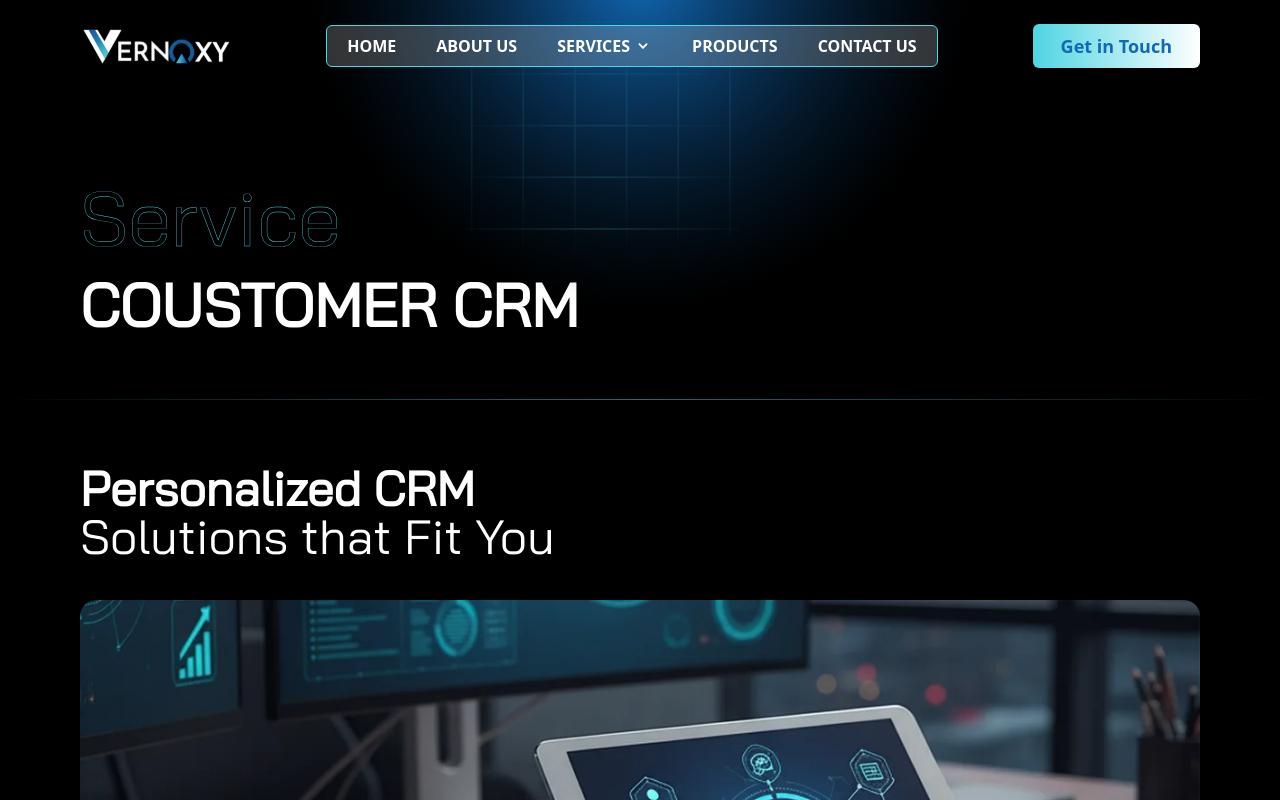
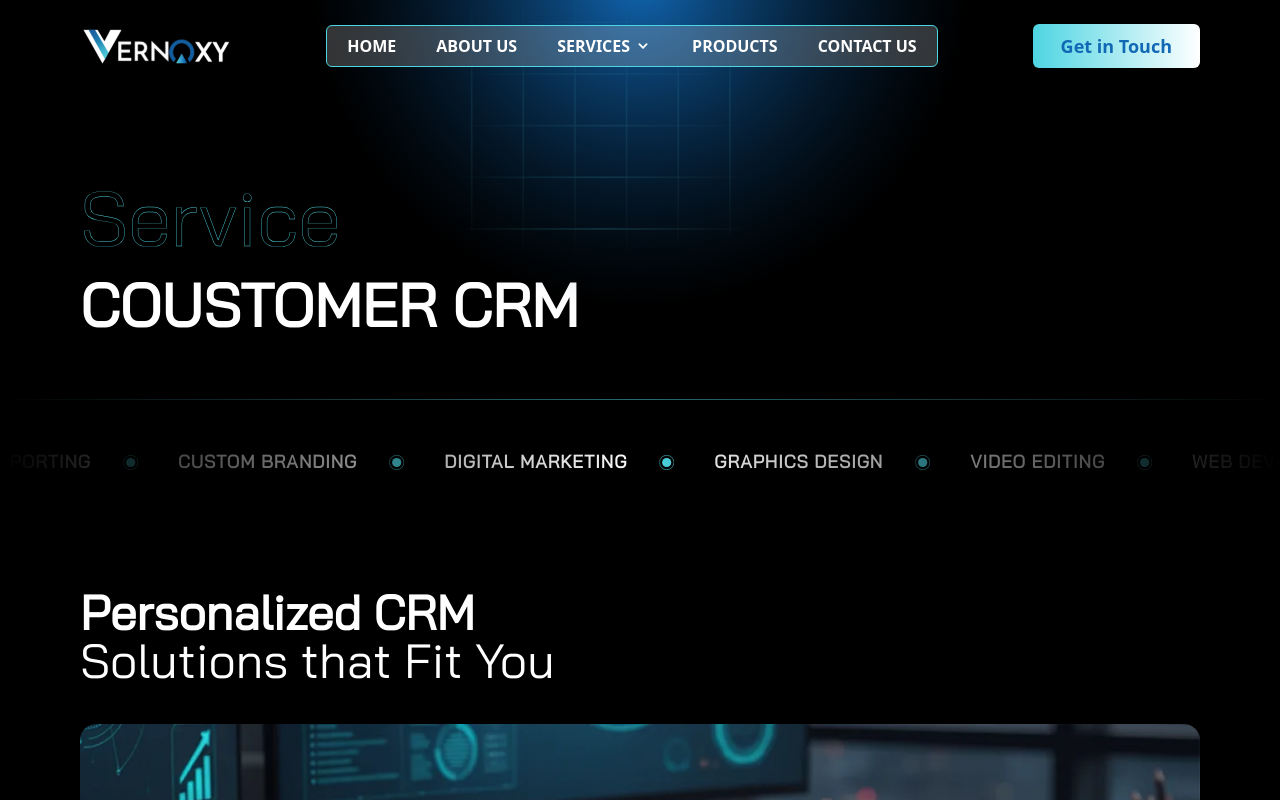
Before and after one commit to vernoxy2/Vernoxy-Media, a React (Vite) app: page /services/video_editing in a window 1280 px wide. Shown: the top 800 px of the page. Built offline with nearby package versions, Linux system fonts and the light colour scheme.

Commit message:
add Contact Page 3009

```diff
--- /dev/null
+++ b/src/Components/ServiceSlider.jsx
@@ -0,0 +1,40 @@
+import React from "react";
+import Icon from "../assets/ServicePageImg/KeyListIcon.svg";
+
+const Service = [
+  "web design",
+  "analytics & reporting",
+  "custom branding",
+  "digital marketing",
+  "graphics design",
+  "video editing",
+  "web development",
+  "strategy consulting",
+];
+
+const ServiceSlider = () => {
+  return (
+    <div className="relative">
+      <div className="overflow-hidden py-12 container px-0 mx-auto relative">
+        <div
+          className="flex gap-8 whitespace-nowrap animate-marquee"
+          aria-hidden="true"
+        >
+          {[...Service, ...Service, ...Service].map((item, index) => (
+            <div key={index} className="flex items-center gap-10 flex-shrink-0">
+              <img src={Icon} alt="" className="" />
+              <p className="text-lg tracking-wider font-semibold uppercase font-Bai_Jamjuree">
+                {item}
+              </p>
+            </div>
+          ))}
+        </div>
+      </div>
+      <div className="absolute top-0 left-0 w-full h-full bg-gradient-to-r from-vernoxy via-transparent to-vernoxy">
+
+      </div>
+    </div>
+  );
+};
+
+export default ServiceSlider;
--- a/src/Pages/Services/DigitalMarketing/DigitalMarketing.jsx
+++ b/src/Pages/Services/DigitalMarketing/DigitalMarketing.jsx
@@ -5,6 +5,7 @@ import PrimaryBanner from "../../../Components/PrimaryBanner";
 import bannerImg from "../../../assets/ServicePageImg/BannerImg/DM.webp"
 import FatureKey from "../../../Components/FatureKey";
 import keyBanner from "../../../assets/ServicePageImg/FatureKey/Key1.webp"
+import ServiceSlider from "../../../Components/ServiceSlider";
 
 const KeyItems = [
   "Content Marketing That Tells Your Brand's Story",
@@ -22,6 +23,7 @@ const DigitalMarketing = () => {
         title={"Service"}
         subtitle={"Dedital marketing & Branding"}
       />
+      <ServiceSlider />
       <PrimaryBanner boldText={"Driving Growth Through"} normalText={"Data-Driven Marketing Solutions"} bannerImg={bannerImg} description={"Our digital marketing services are designed to elevate your brand and reach your target audience effectively. We develop customized strategies that include SEO, PPC advertising, social media marketing, content marketing, and email campaigns. By leveraging data-driven insights and the latest trends, we maximize engagement, drive traffic, and boost conversions, ensuring a measurable return on your investment. Let us help you grow your digital presence and achieve your business goals."} />
       <FatureKey boldText={"Key Feature of "} normalText={"Digital Marketing"} Keybanner={keyBanner} KeyList={KeyItems}/>
       <AIRevolution />
--- a/src/Pages/Services/GraphicsDesign/GraphicsDesign.jsx
+++ b/src/Pages/Services/GraphicsDesign/GraphicsDesign.jsx
@@ -5,6 +5,7 @@ import PrimaryBanner from '../../../Components/PrimaryBanner'
 import BannereImg from '../../../assets/ServicePageImg/BannerImg/AD.webp'
 import FatureKey from '../../../Components/FatureKey'
 import keyBanner from "../../../assets/ServicePageImg/FatureKey/AppDKey.webp";
+import ServiceSlider from '../../../Components/ServiceSlider'
 
 const KeyItems = [
   "User-Friendly Interfaces",
@@ -19,6 +20,7 @@ const GraphicsDesign = () => {
   return (
     <div>
       <PrimaryHero title={"Service"} subtitle={"App Development"} />
+      <ServiceSlider/>
       <PrimaryBanner boldText={"Designing the Future,"} normalText={"One App at a Time"} bannerImg={BannereImg} description={"We specialize in designing and developing applications that combine intuitive user experiences with powerful functionality. From initial planning to final deployment, we ensure each app is tailored to meet user needs, streamline workflows, and deliver measurable results."}/>
       <FatureKey boldText={"Key Feature of "} normalText={"App Development"} Keybanner={keyBanner} KeyList={KeyItems}/>
       <AIRevolution/>
--- a/src/Pages/Services/VideoEditing/VideoEditing.jsx
+++ b/src/Pages/Services/VideoEditing/VideoEditing.jsx
@@ -5,6 +5,7 @@ import PrimaryBanner from '../../../Components/PrimaryBanner'
 import BannerImg from '../../../assets/ServicePageImg/BannerImg/CRM.webp'
 import FatureKey from '../../../Components/FatureKey'
 import keyBanner from "../../../assets/ServicePageImg/FatureKey/CRM.webp";
+import ServiceSlider from '../../../Components/ServiceSlider'
 
 const KeyItems = [
   "Customize features as per business needs.",
@@ -20,6 +21,7 @@ const VideoEditing = () => {
   return (
     <div>
       <PrimaryHero title={"Service"} subtitle={"Coustomer CRM "} />
+      <ServiceSlider/>
       <PrimaryBanner boldText={"Personalized CRM"} normalText={"Solutions that Fit You"} bannerImg={BannerImg} description={"A customized CRM solution designed to fit your unique business needs. It streamlines workflows, enhances customer management, and boosts team productivity. With flexible features and tailored modules, it adapts to your goals and drives long-term growth. Empower your business with a CRM that works the way you do, ensuring efficiency, scalability, and stronger customer relationships."}/>
       <FatureKey boldText={"Key Feature of "} normalText={"Coustomer CRM"} Keybanner={keyBanner} KeyList={KeyItems}/>
       <AIRevolution/>
--- a/src/Pages/Services/WebDevelopment/WebDevelopment.jsx
+++ b/src/Pages/Services/WebDevelopment/WebDevelopment.jsx
@@ -5,6 +5,7 @@ import PrimaryBanner from "../../../Components/PrimaryBanner";
 import BannerImg from "../../../assets/ServicePageImg/BannerImg/DC.webp";
 import FatureKey from "../../../Components/FatureKey";
 import keyBanner from "../../../assets/ServicePageImg/FatureKey/WebDKey.webp";
+import ServiceSlider from "../../../Components/ServiceSlider";
 const KeyItems = [
   "Responsive and Mobile-Friendly Websites",
   "Customizable and Interactive User Interfaces",
@@ -18,6 +19,7 @@ const WebDevelopment = () => {
   return (
     <div>
       <PrimaryHero title={"Service"} subtitle={"Web Design & Development"} />
+      <ServiceSlider/>
       <PrimaryBanner
         boldText={"Designing Creativity,"}
         normalText={"Developing Excellence"}
--- a/src/index.css
+++ b/src/index.css
@@ -28,3 +28,16 @@
     @apply p-2 md:p-4 text-sm md:text-xl rounded-md bg-[#FFFFFF]/10 focus:outline-none focus:ring-2 focus:ring-primary placeholder-white placeholder:font-Mulish;
   }
 }
+
+@keyframes marquee {
+  0% {
+    transform: translateX(0%);
+  }
+  100% {
+    transform: translateX(-100%);
+  }
+}
+
+.animate-marquee {
+  animation: marquee 20s linear infinite;
+}
```
